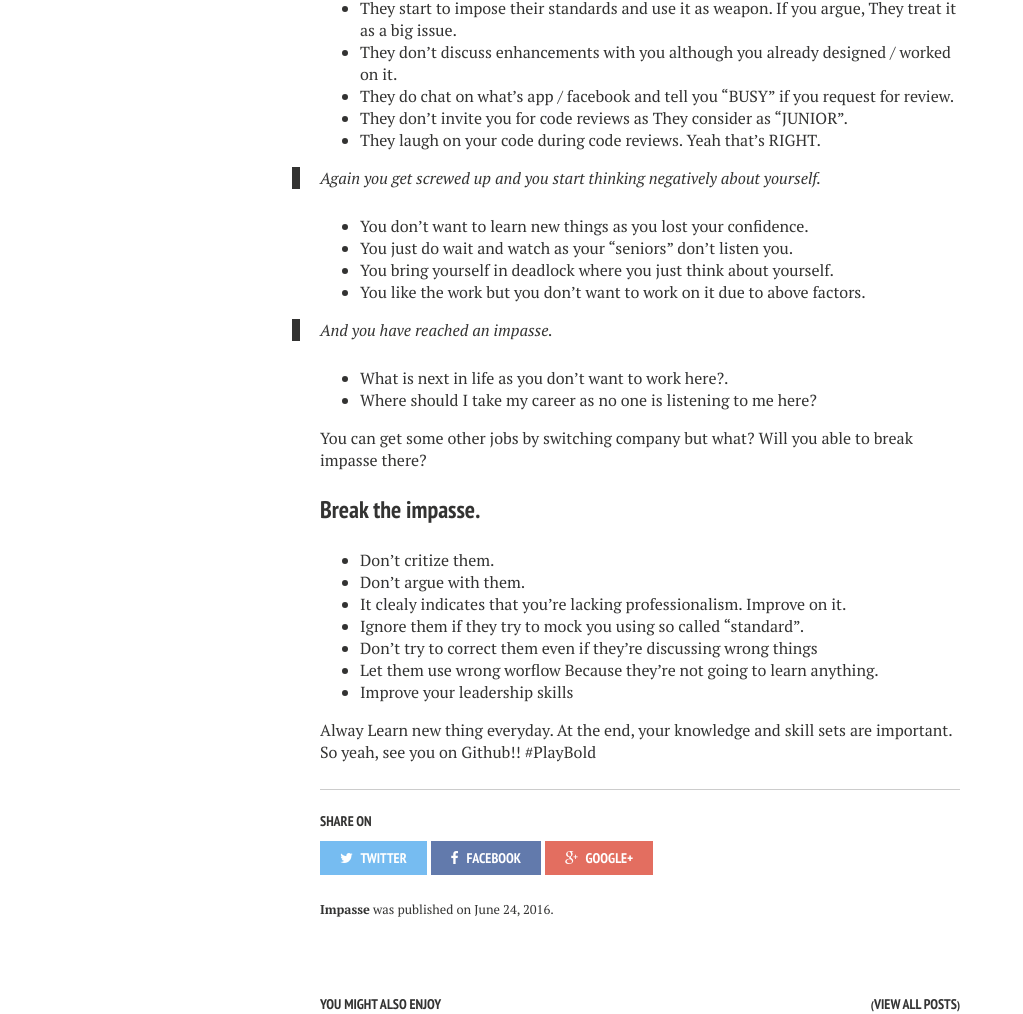
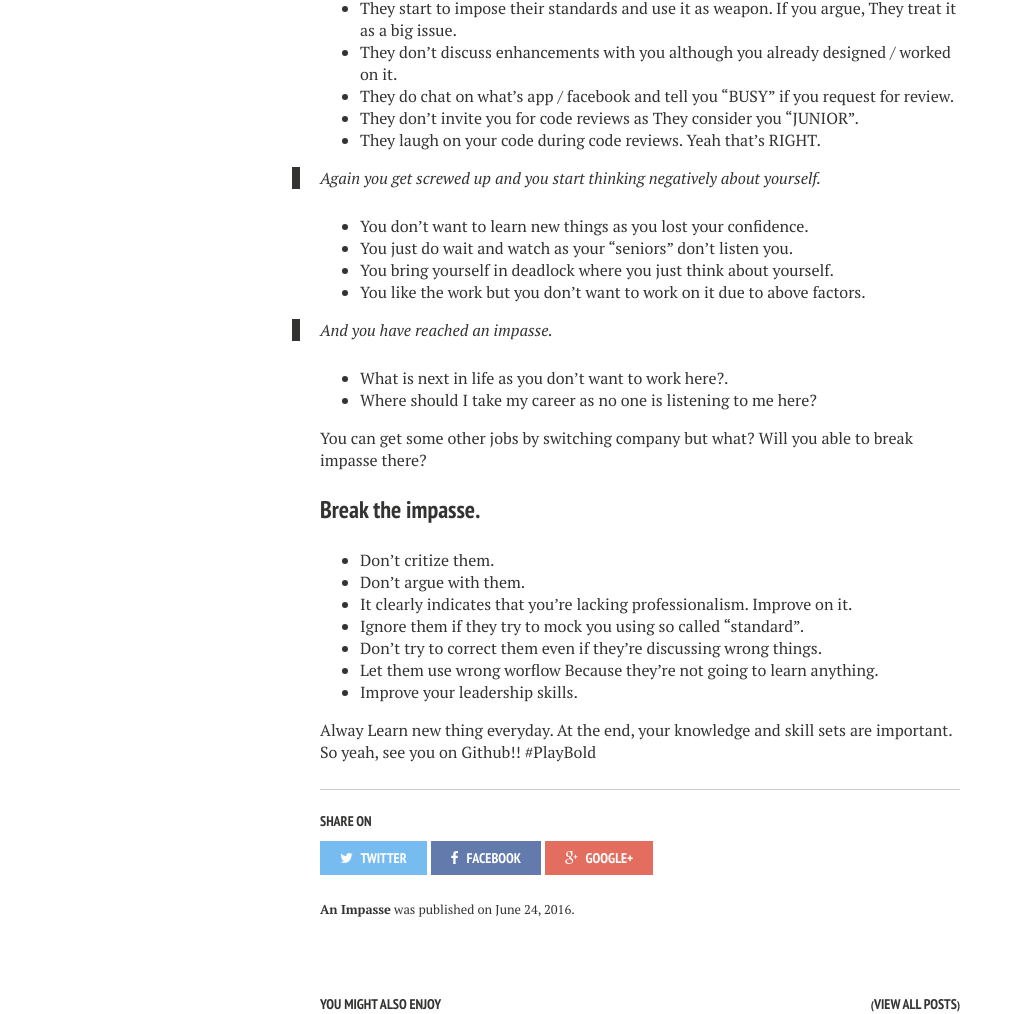
Before and after one commit to prasadmuley/prasadmuley.github.io, a Jekyll site: the page built from _posts/2016-06-24-Impasse.md, in a window 1280 px wide and 1400 px high, scrolled down 1236 px. Shown: the part 153-1167 px from the top of the window, without its empty margins (0-1023 px from the left). Built offline with Jekyll 4.4.1, drawn with Linux system fonts in a browser that asks for light colours; nearby versions of some CDN libraries; comment, search, counter and statistics services are not loaded; some of the changed text lies outside the part shown.

```diff
--- a/_posts/2016-06-24-Impasse.md
+++ b/_posts/2016-06-24-Impasse.md
@@ -1,6 +1,6 @@
 ---
 layout: post
-title: Impasse
+title: An Impasse
 excerpt: "A Phase in every developer's life"
 tags: [colleague, team, impasse, deadlock]
 comments: true
@@ -61,7 +61,7 @@ But wait.
   * They start to impose their standards and use it as weapon. If you argue, They treat it as a big issue.
   * They don't discuss enhancements with you although you already designed / worked on it.
   * They do chat on what's app / facebook and tell you "BUSY" if you request for review.
-  * They don't invite you for code reviews as They consider as "JUNIOR".
+  * They don't invite you for code reviews as They consider you "JUNIOR".
   * They laugh on your code during code reviews. Yeah that's RIGHT.
 
 
@@ -84,11 +84,11 @@ Will you able to break impasse there?
 
   * Don't critize them.
   * Don't argue with them.
-  * It clealy indicates that you're lacking professionalism. Improve on it.
+  * It clearly indicates that you're lacking professionalism. Improve on it.
   * Ignore them if they try to mock you using so called "standard".
-  * Don't try to correct them even if they're discussing wrong things
+  * Don't try to correct them even if they're discussing wrong things.
   * Let them use wrong worflow Because they're not going to learn anything.
-  * Improve your leadership skills
+  * Improve your leadership skills.
 
 
 Alway Learn new thing everyday. At the end, your knowledge and skill sets are important.
```
Also changed, not shown: other parts of _posts/2016-06-24-Impasse.md (+1 -1 lines).
